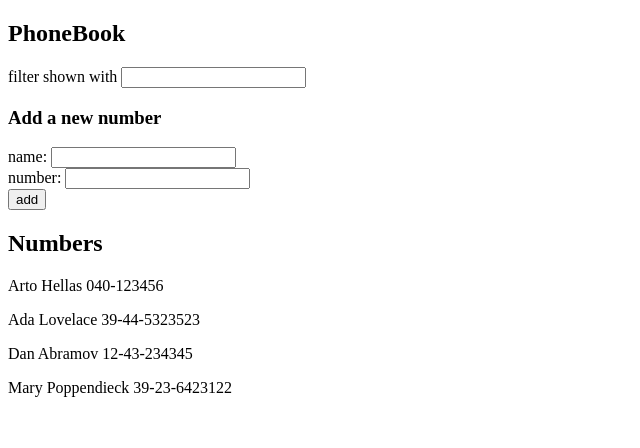
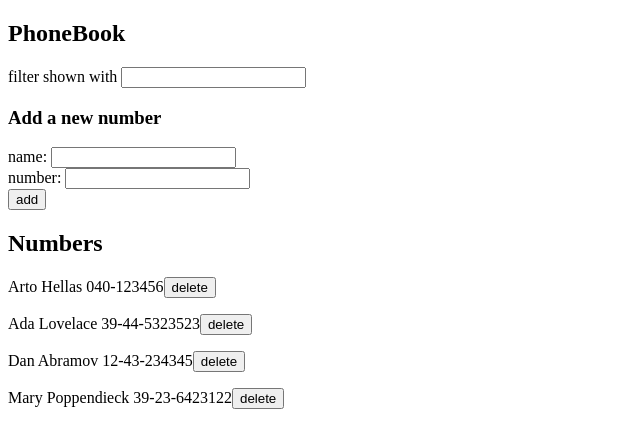
Before and after one commit to keelahnkhan/fullstackopen2022, a React (Create React App) app in the folder part2/phonebook/: page / in a window 1280 px wide. Shown: the top 448 px of the page, without its empty margins (0-640 px from the left). Built offline with nearby package versions, Linux system fonts and the light colour scheme; data requests are answered from the project's data file.

Commit message:
Exercise 2.17, added delete button for numbers

```diff
--- a/part2/phonebook/src/App.js
+++ b/part2/phonebook/src/App.js
@@ -41,6 +41,18 @@ const App = () => {
       });
   }
 
+  const deletePerson = (id) => {
+
+    if (window.confirm()) {
+      persist
+        .remove(id)
+        .then(data => {
+          const newPersons = persons.filter(item => item.id !== id);
+          setPersons(newPersons);
+        });
+    }
+  }
+
   const changeName = (event) => {
     console.log("name changed", event.target.value);
     const person = { ...newPerson, name: event.target.value};
@@ -66,7 +78,7 @@ const App = () => {
                   changeName={changeName}
                   changeNumber={changeNumber}/>
       <h2>Numbers</h2>
-      <Persons persons={persons} criteria={criteria} />
+      <Persons persons={persons} criteria={criteria} deletePerson={deletePerson}/>
     </div>
   );
 }
--- a/part2/phonebook/src/components/Persons.js
+++ b/part2/phonebook/src/components/Persons.js
@@ -1,12 +1,13 @@
-const Persons = ({persons, criteria}) => {
+const Persons = ({persons, criteria, deletePerson}) => {
   return (
     <div>
       {persons
         .filter((person) =>
           person.name.toLowerCase().includes(criteria.toLowerCase().trim()))
         .map((person) =>
-          <p key={person.name}>
+          <p key={person.id}>
             {person.name} {person.number}
+            <button onClick={() => deletePerson(person.id)}>delete</button>
           </p>)}
     </div>
   );
--- a/part2/phonebook/src/services/persist.js
+++ b/part2/phonebook/src/services/persist.js
@@ -12,4 +12,9 @@ function create (newObj) {
               .then(response => response.data);
 }
 
-export default {retrieve, create};
+function remove (id) {
+  return axios.delete(`${baseUrl}/persons/${id}`)
+              .then(response => response.data);
+}
+
+export default {retrieve, create, remove};
```
